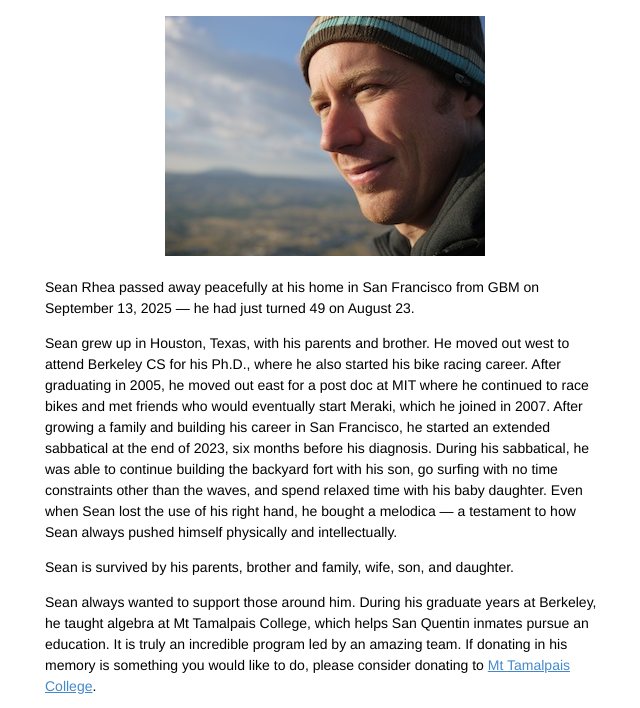
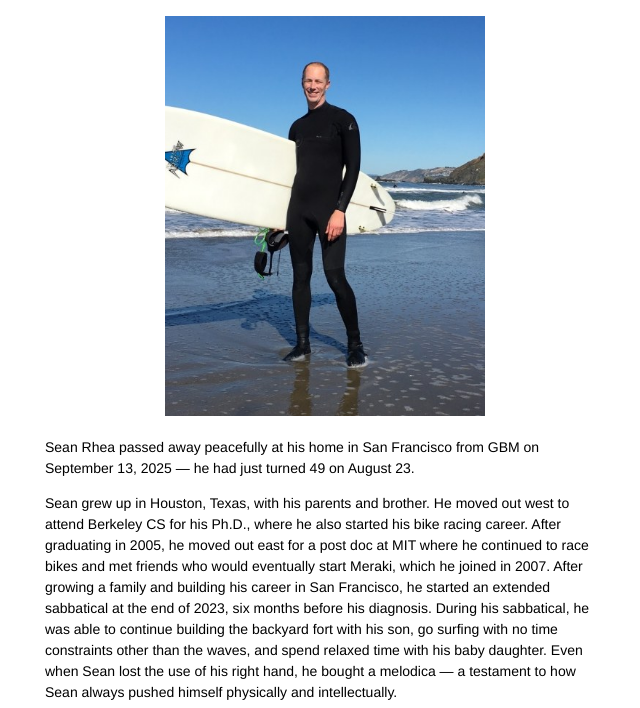
Before and after one commit to srhea/srhea.github.io, a plain HTML site: page obituary.html in a window 1280 px wide. Shown: the part 54-762 px from the top of the page, without its empty margins (315-955 px from the left). Drawn offline with Linux system fonts and the light colour scheme.

Commit message:
Use Sean's surfing photo on the obituary page
Co-Authored-By: Claude Opus 5.5 <noreply@anthropic.com>

```diff
--- a/obituary.html
+++ b/obituary.html
@@ -5,7 +5,7 @@
 <link rel="stylesheet" href="default.css">
 <div id="header"><h1>Sean Rhea</h1></div>
 <div id="obituary">
-  <img src="images/balloon.jpg" width="320" height="240" alt="Sean Rhea">
+  <img src="images/sean-surfing.jpg" width="320" height="400" alt="Sean Rhea on the beach holding his surfboard">
 
   <p>Sean Rhea passed away peacefully at his home in San Francisco from GBM on September 13, 2025 — he had just turned 49 on August 23.</p>
 
```
Also changed, not shown: images/sean-surfing.jpg (added).
